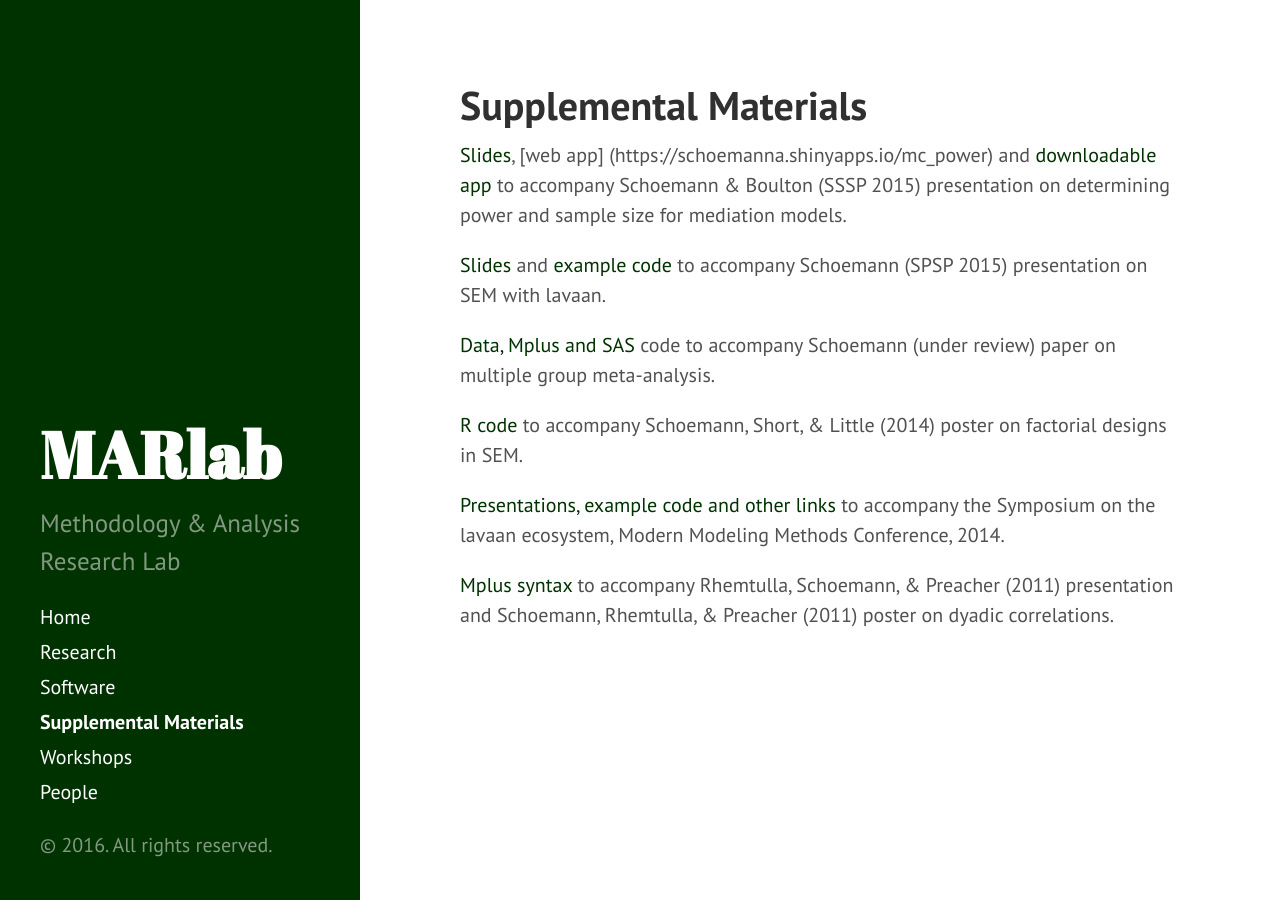
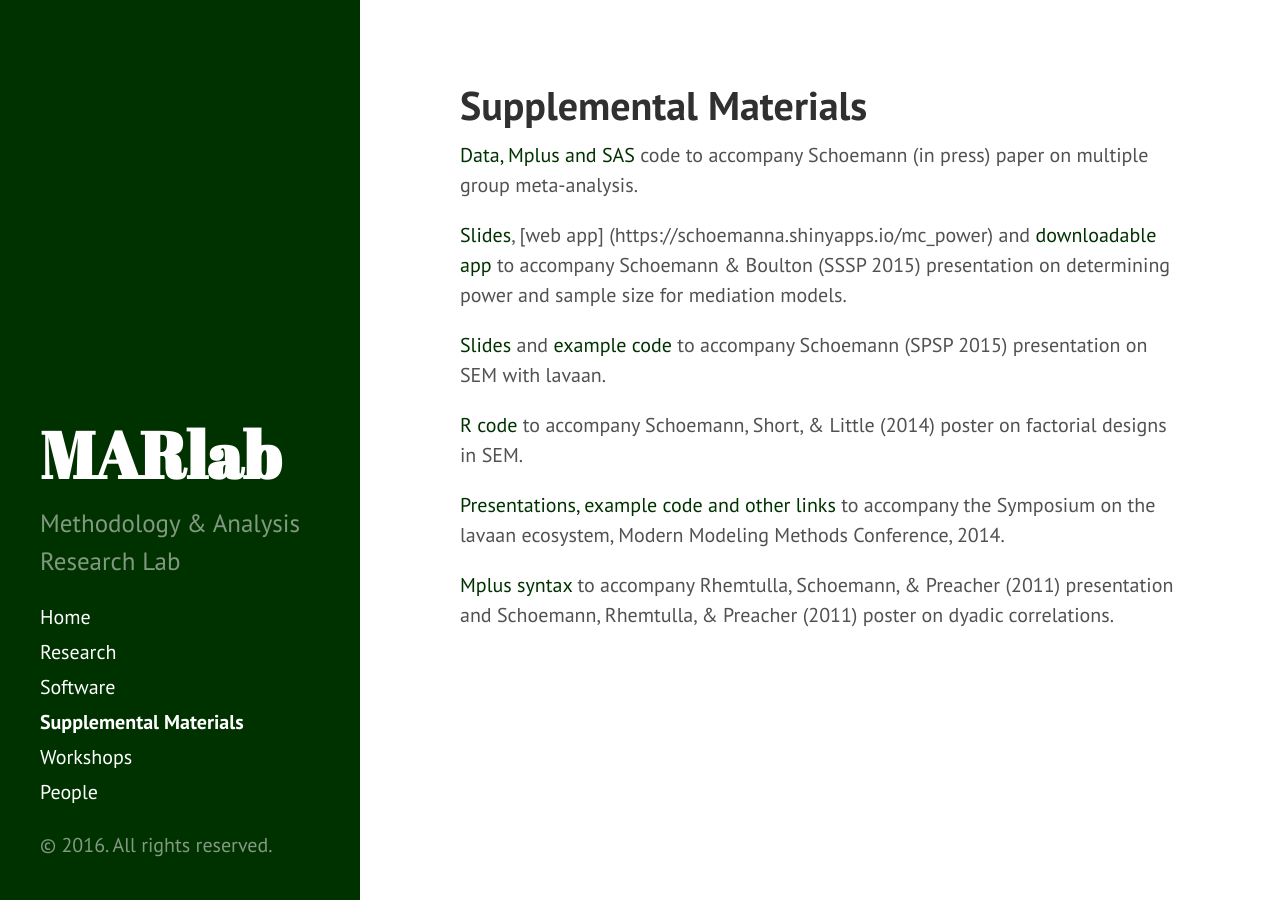
Before and after one commit to schoam4/schoam4.github.io, a Jekyll site: the page built from Supplemental_Materials.md, in a window 1280 px wide. Built offline with Jekyll 4.4.1, drawn with Linux system fonts in a browser that asks for light colours.

Commit message:
Update Supplemental_Materials.md

```diff
--- a/Supplemental_Materials.md
+++ b/Supplemental_Materials.md
@@ -3,11 +3,11 @@ layout: page
 title: Supplemental Materials
 ---
 
+[Data, Mplus and SAS](https://sites.google.com/site/alexandermschoemann/Multiple_Group_MA.zip?attredirects=0&d=1) code to accompany Schoemann (in press) paper on multiple group meta-analysis.
+
 [Slides](https://github.com/schoam4/Talks/raw/master/SSSP_mediation/SSSP_mediation.pdf), [web app] (https://schoemanna.shinyapps.io/mc_power) and [downloadable app](https://github.com/schoam4/Talks/blob/master/SSSP_mediation/mc_power.zip?raw=true) to accompany Schoemann & Boulton (SSSP 2015) presentation on determining power and sample size for mediation models.
 
 [Slides](https://github.com/schoam4/Talks/blob/master/SPSP_lavaan/SPSP_lavaan.pdf?raw=true) and [example code](https://github.com/schoam4/Talks/blob/master/SPSP_lavaan/SPSP_lavaan.R) to accompany Schoemann (SPSP 2015) presentation on SEM with lavaan.
-
-[Data, Mplus and SAS](https://sites.google.com/site/alexandermschoemann/Multiple_Group_MA.zip?attredirects=0&d=1) code to accompany Schoemann (under review) paper on multiple group meta-analysis.
 
 [R code](https://github.com/simsem/simsem/blob/master/Conference%20presentations/SEM_2x3interaction_APA_2014.R) to accompany Schoemann, Short, & Little (2014) poster on factorial designs in SEM.
 
```
